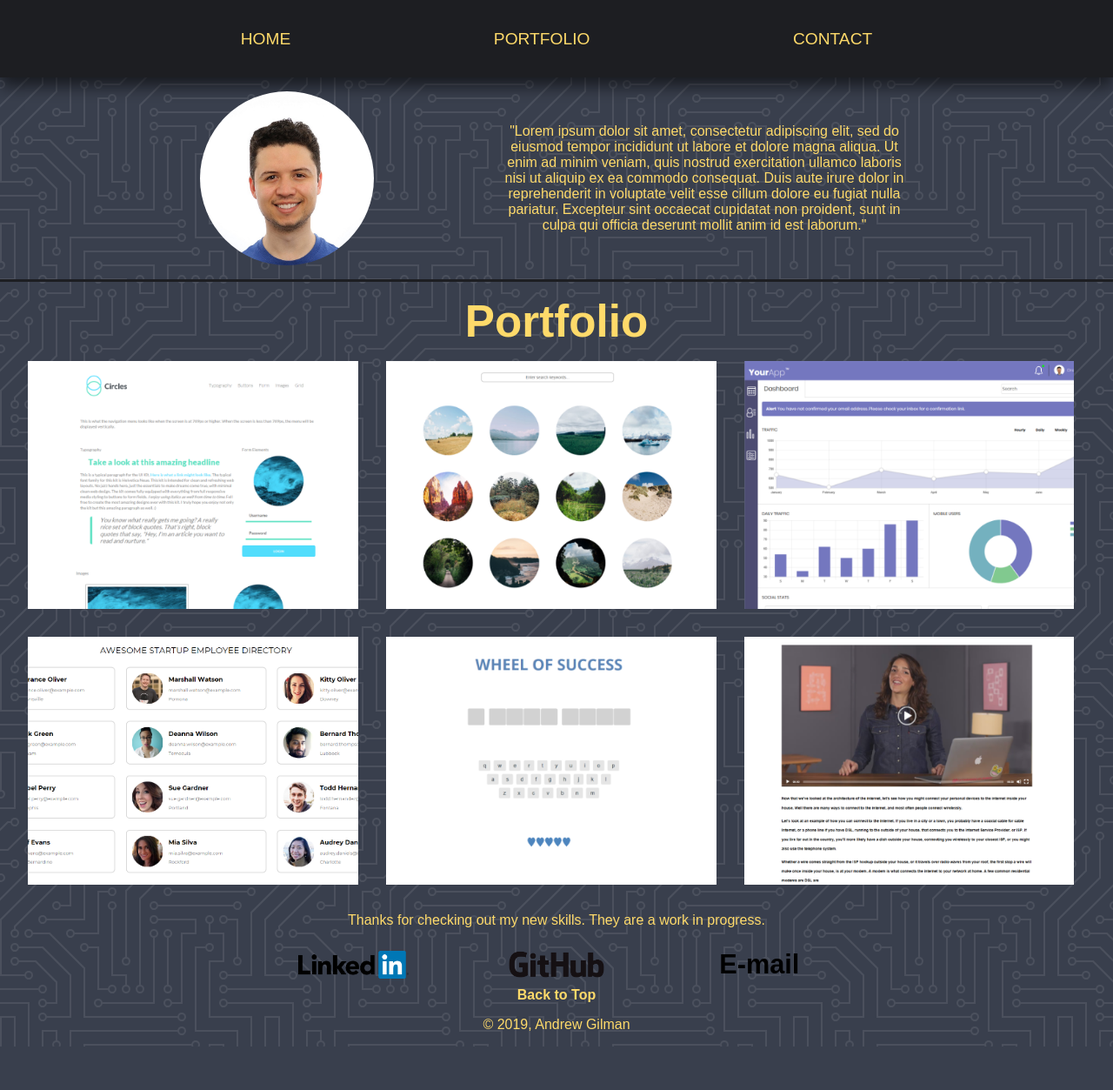
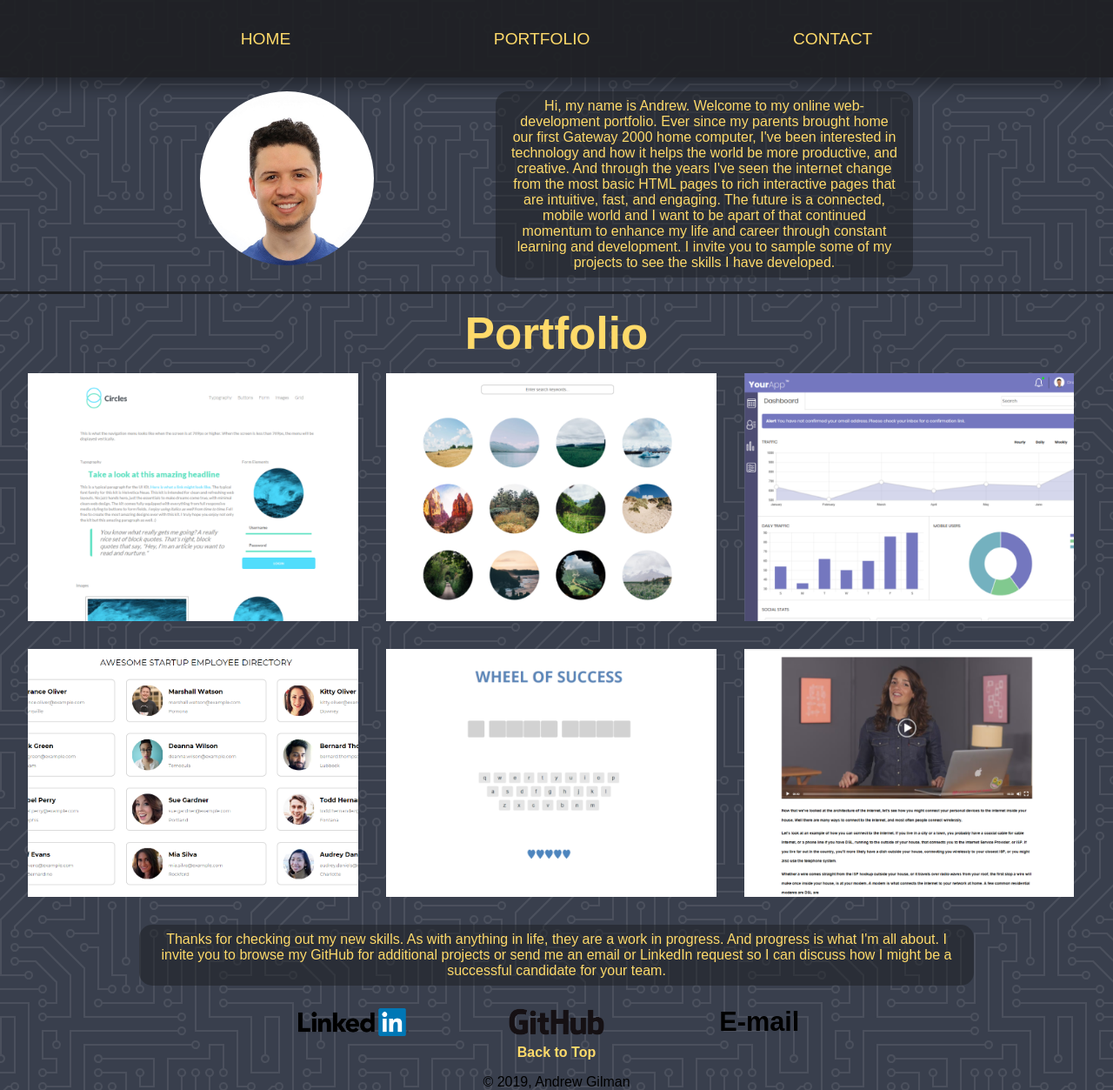
Before and after one commit to drewgilman/Techdegree-Project-12, a plain HTML site: page index.html in a window 1280 px wide. Shown: the whole page at 87% size. Before the commit the page ends 1203 px from the top, so only its background shows below. Drawn offline with Linux system fonts and the light colour scheme; a web font is replaced by a local one.

Commit message:
Final completion

```diff
--- a/index.html
+++ b/index.html
@@ -22,11 +22,13 @@
       </nav>
       <div class="photo-bio">
         <img src="images/Andrew.jpg" alt="Andrew Gilman" class="primary-photo">
-        <p class="bio">"Lorem ipsum dolor sit amet, consectetur adipiscing elit,
-          sed do eiusmod tempor incididunt ut labore et dolore magna aliqua. Ut enim ad minim veniam,
-          quis nostrud exercitation ullamco laboris nisi ut aliquip ex ea commodo consequat.
-          Duis aute irure dolor in reprehenderit in voluptate velit esse cillum dolore eu fugiat nulla pariatur.
-          Excepteur sint occaecat cupidatat non proident, sunt in culpa qui officia deserunt mollit anim id est laborum."
+        <p class="bio">Hi, my name is Andrew. Welcome to my online web-development portfolio.
+          Ever since my parents brought home our first Gateway 2000 home computer,
+          I've been interested in technology and how it helps the world be more productive, and creative.
+          And through the years I've seen the internet change from the most basic HTML pages to rich
+          interactive pages that are intuitive, fast, and engaging. The future is a connected, mobile world
+           and I want to be apart of that continued momentum to enhance my life and career through constant learning and development.
+          I invite you to sample some of my projects to see the skills I have developed.
         </p>
       </div>
     </header>
@@ -110,7 +112,10 @@
     </main>
 
     <footer id="contact">
-      <p>Thanks for checking out my new skills. They are a work in progress.</p>
+      <p>Thanks for checking out my new skills. As with anything in life,
+        they are a work in progress. And progress is what I'm all about.
+        I invite you to browse my GitHub for additional projects or send me an email or
+        LinkedIn request so I can discuss how I might be a successful candidate for your team. </p>
       <ul>
         <li class="contactLinks">
           <a href="https://www.linkedin.com/in/andrew-f-gilman/" target="_blank" class="social linkedin">
@@ -129,7 +134,7 @@
         </li>
       </ul>
       <a href="#">Back to Top</a>
-      <p class="copyright">&copy; 2019, Andrew Gilman</p>
+      <div class="copyright">&copy; 2019, Andrew Gilman</div>
     </footer>
     <script src="js/jquery-3.3.1.min.js"></script>
     <script src="js/app.js"></script>
--- a/styles.css
+++ b/styles.css
@@ -36,10 +36,10 @@ ul {
 nav{
   display: none;
   text-align: center;
-  background-color: #1d1e22;
+  background-color: rgba(29, 30, 34, 0.9);
   padding: .5em 0;
   margin-bottom: 1em;
-  box-shadow: 0px 10px 18px rgba(0, 0, 0, 0.6);
+  box-shadow: 0px 10px 18px rgba(0, 0, 0, 0.4);
 }
 nav li{
   padding: 0;
@@ -53,6 +53,10 @@ nav a{
   text-decoration: none;
   color:#feda6a;
   text-transform: uppercase;
+  transition: color .5s ease;
+}
+nav a:hover{
+  color: #fff;
 }
 
 header{
@@ -79,6 +83,12 @@ header{
   outline: none;
 }
 /* Header and Bio */
+.photo-bio p,
+#contact p{
+  padding: .5em 1em;
+  background-color: rgba(29, 30, 34, 0.5);
+  border-radius: 15px;
+}
 .primary-photo{
   width: 100%;
   max-width: 200px;
@@ -170,13 +180,16 @@ main h2{
   align-items: center;
   max-width: 700px;
   margin: 0 auto;
-
 }
 
 #contact a{
   text-decoration: none;
   color: #feda6a;
   font-weight: 700;
+  transition: color .5s ease;
+}
+#contact a:hover{
+  color: #fff;
 }
 
 .contactLinks{
@@ -200,6 +213,11 @@ main h2{
    line-height:auto;
    margin: 0;
    color: black;
+ }
+
+ .copyright{
+   color: black;
+   margin-top: 1em;
  }
 
 @media (min-width: 768px) {
@@ -252,12 +270,13 @@ main h2{
 nav{
   display: block;
 }
+
   /* Header and Bio */
   .photo-bio{
     display: flex;
     flex-direction: row;
     justify-content: space-around;
-    align-items: center;
+    align-items: flex-start;
     max-width: 75%;
     margin: 0 auto;
   }
@@ -285,4 +304,9 @@ header p{
   .contactLinks h2{
     font-size: 2.4vw;
   }
+
+  #contact p{
+    margin: 1em auto;
+    max-width: 75%;
+  }
 }
```
